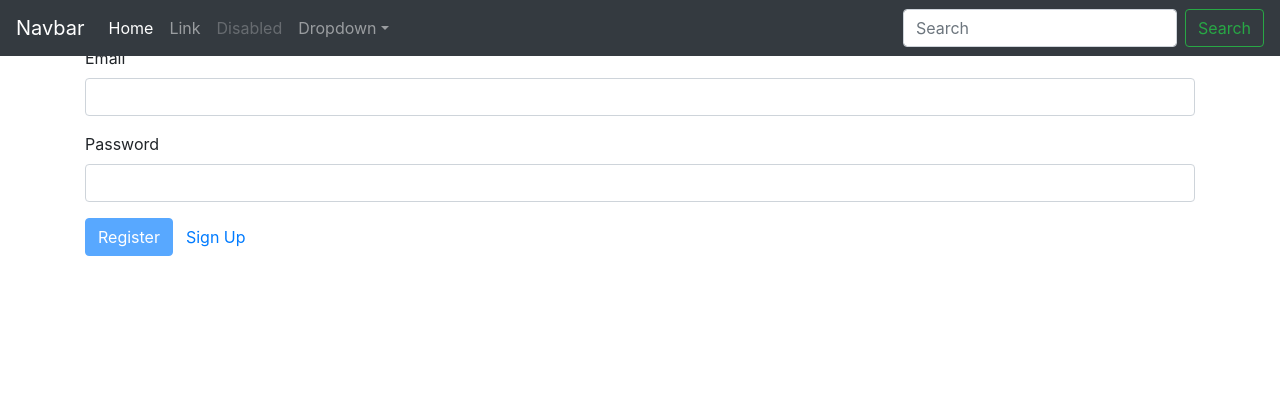
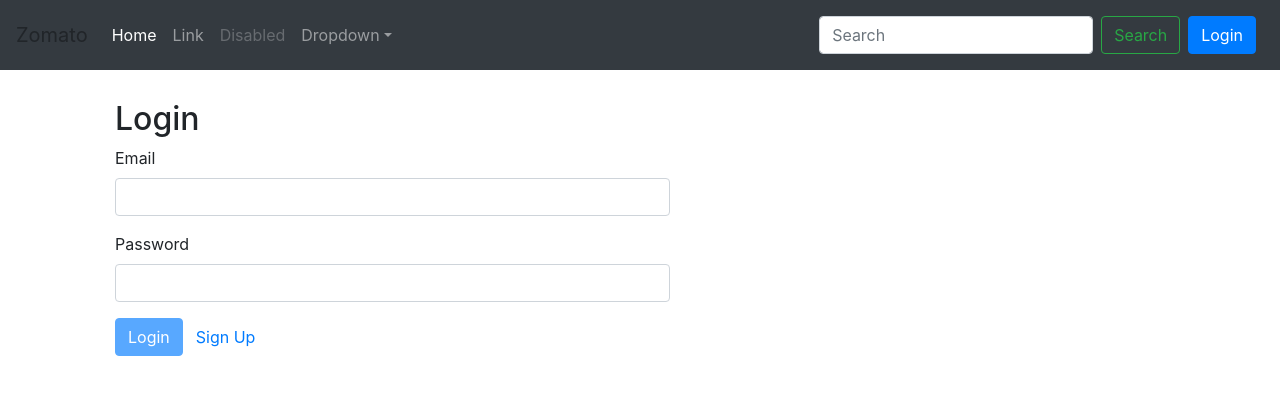
Before and after one commit to palhimanshu1991/zomato, an Angular app in the folder angular/: page /login in a window 1280 px wide. Shown: the top 394 px of the page. Built offline with nearby package versions, Linux system fonts and the light colour scheme.

Commit message:
Updated routes and login component

```diff
--- a/angular/src/app/auth/login/login.component.css
+++ b/angular/src/app/auth/login/login.component.css
@@ -0,0 +1,7 @@
+.container{
+    margin: 100px;
+}
+
+.form{
+    width: 50%;
+}
--- a/angular/src/app/auth/login/login.component.html
+++ b/angular/src/app/auth/login/login.component.html
@@ -20,7 +20,7 @@
         </div>
 
         <div class="form-group">
-            <button [disabled]="!loginForm.valid" class="btn btn-primary">Register</button>
+            <button [disabled]="!loginForm.valid" class="btn btn-primary">Login</button>
             <a [routerLink]="['/register']" class="btn btn-link">Sign Up</a>
         </div>
     </form>
--- a/angular/src/app/auth/login/login.component.ts
+++ b/angular/src/app/auth/login/login.component.ts
@@ -32,7 +32,7 @@ export class LoginComponent implements OnInit {
     this.userService.userAuthentication(this.loginForm.value.email, this.loginForm.value.password).subscribe((data: any) => {
       localStorage.setItem('userToken', data.success.token);
       localStorage.setItem('userInfo', JSON.stringify(data.success.user));
-      this.router.navigate(['/']);
+      this.router.navigate(['/home']);
     }, (err: HttpErrorResponse) => {
       this.loading = false;
       this.loginError = true;
--- a/angular/src/app/auth/register/register.component.ts
+++ b/angular/src/app/auth/register/register.component.ts
@@ -38,7 +38,7 @@ export class RegisterComponent implements OnInit {
     this.userService.registerUser(this.registerForm.value).subscribe((data: any) => {
       localStorage.setItem('userToken', data.success.token);
       localStorage.setItem('userInfo', JSON.stringify(data.success.user));
-      this.router.navigate(['/']);
+      this.router.navigate(['/home']);
     },
       (err: HttpErrorResponse) => {
         this.isError = true;
--- a/angular/src/app/components/navbar/navbar.component.html
+++ b/angular/src/app/components/navbar/navbar.component.html
@@ -1,5 +1,5 @@
 <nav class="navbar navbar-expand-md navbar-dark fixed-top bg-dark">
-    <a class="navbar-brand" href="#">Navbar</a>
+    <a class="navbar-brand" >Zomato</a>
     <button class="navbar-toggler" type="button" data-toggle="collapse" data-target="#navbarsExampleDefault" aria-controls="navbarsExampleDefault" aria-expanded="false" aria-label="Toggle navigation">
       <span class="navbar-toggler-icon"></span>
     </button>
@@ -28,4 +28,9 @@
           <button class="btn btn-outline-success my-2 my-sm-0" type="submit">Search</button>
         </form>
       </div>
+      <ul class="navbar-nav ml-auto">
+      <li class="nav-item">
+          <a class="nav-link" routerLink="/login"><button class="btn btn-primary">Login</button></a>
+        </li>
+      </ul>
     </nav>
```
Also changed, not shown: angular/src/app/app-routing.module.ts (+5 -2 lines).
